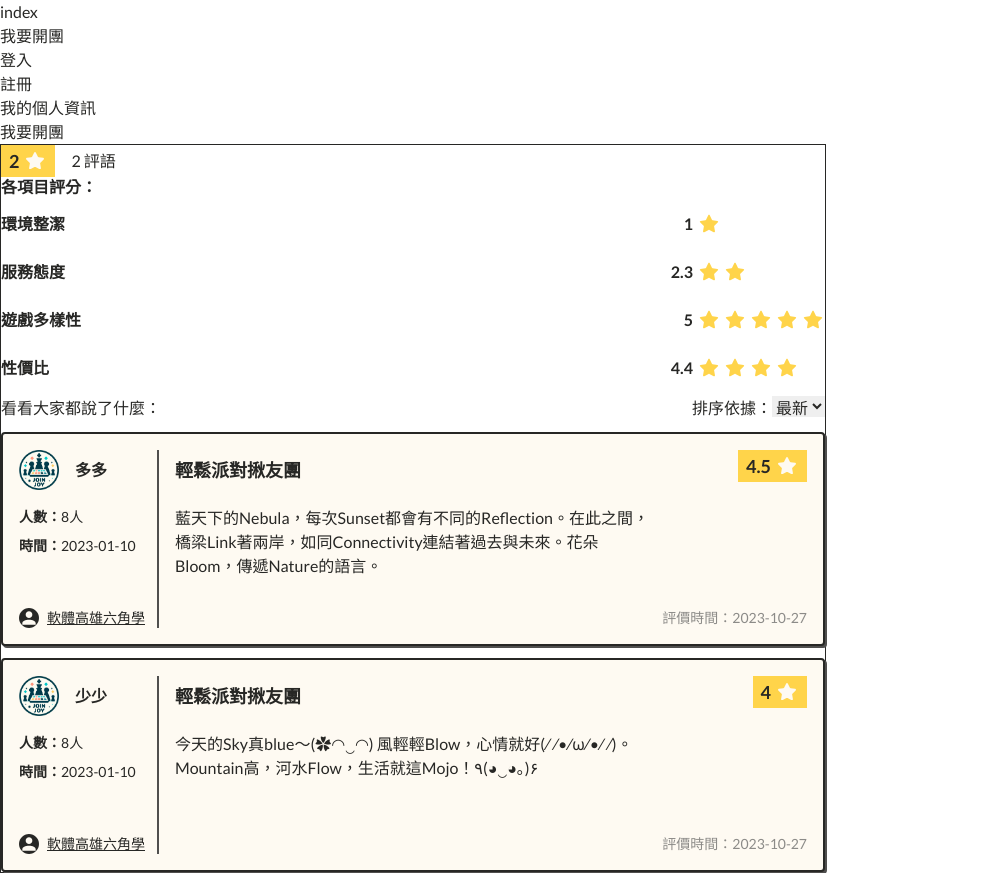
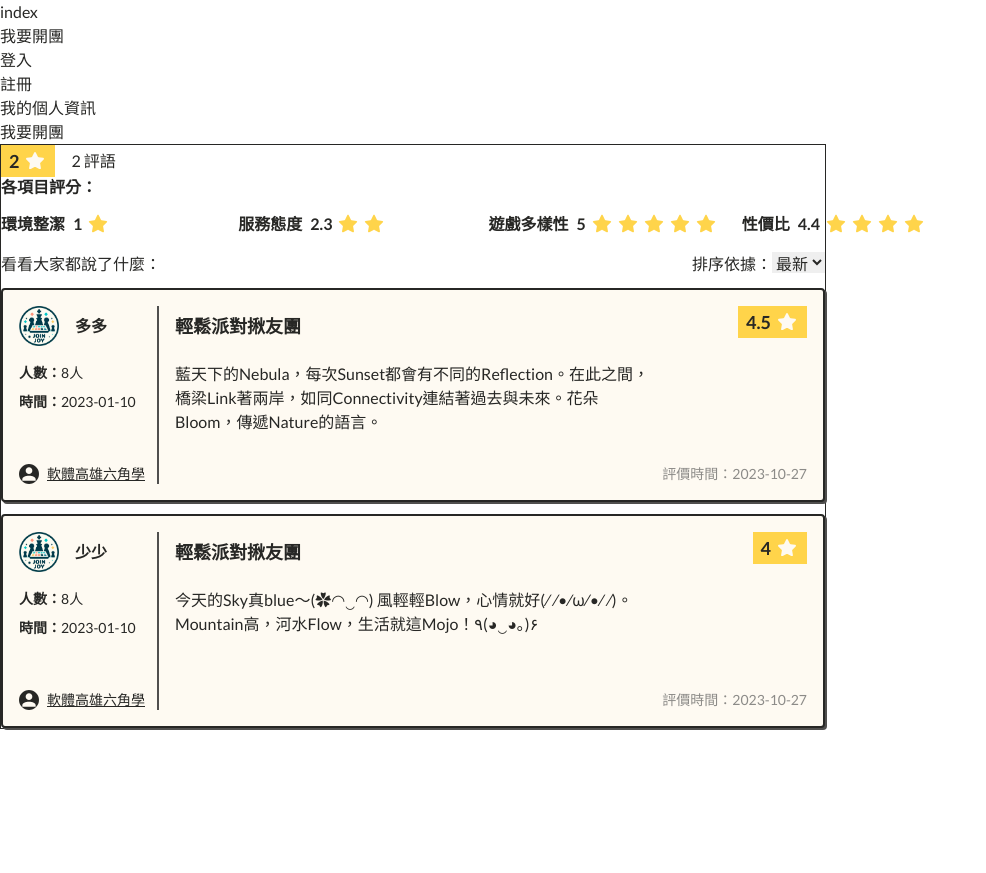
Before and after one commit to star82620/join-joy, a Next.js app: page / in a window 1280 px wide. Shown: the whole page, without its empty margins (0-986 px from the left). After the commit the page ends 800 px from the top, so only its background shows below. Built offline with nearby package versions, Linux system fonts and the light colour scheme.

Commit message:
update/ adjust RatingDetail of CommentsSection

```diff
--- a/common/components/CommentsSection/index.tsx
+++ b/common/components/CommentsSection/index.tsx
@@ -16,7 +16,7 @@ export default function CommentsSection({ data }: CommentsSectionProps) {
         <span className="md:text-sm">{comments.length} 評語</span>
       </div>
       {/* 細項評分 */}
-      <RatingDetails averageScore={averageScore} direction="col" />
+      <RatingDetails averageScore={averageScore} />
       <div className="mt-4">
         <div className="flex justify-between items-center">
           <span className="whitespace-nowrap">看看大家都說了什麼：</span>
```
